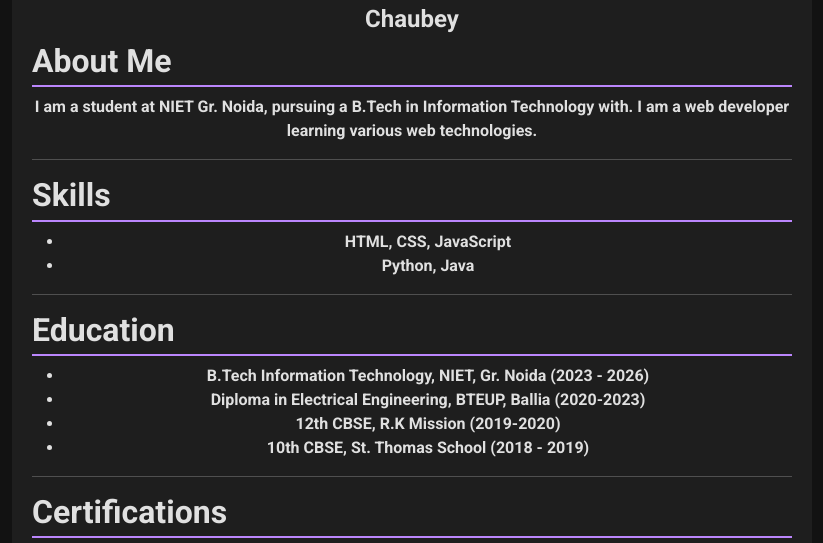
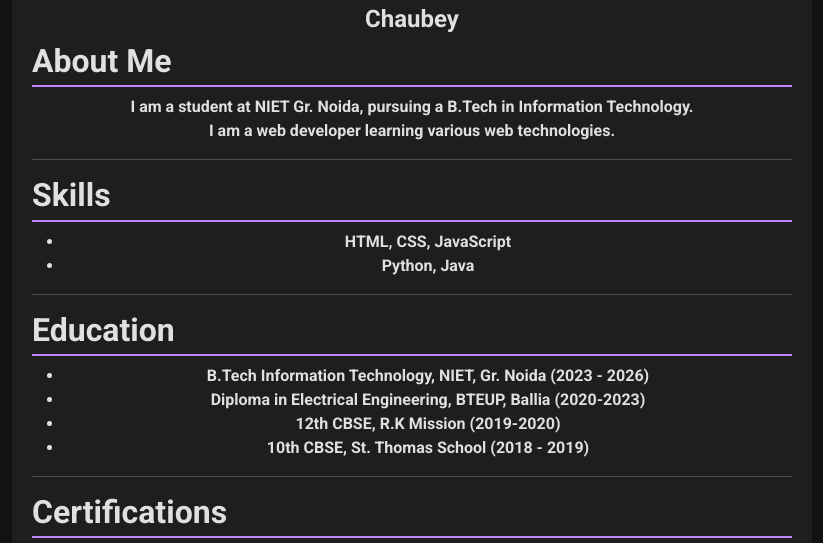
Before and after one commit to Hariomtiwari2/Portfolio_Satyam, a plain HTML site: page SatyamPortfolio/index.html in a window 1280 px wide. Shown: the part 236-779 px from the top of the page, without its empty margins (228-1051 px from the left). Drawn offline with nearby package versions, Linux system fonts and the light colour scheme.

Commit message:
Add files via upload

```diff
--- a/SatyamPortfolio/index.html
+++ b/SatyamPortfolio/index.html
@@ -54,7 +54,9 @@
 </head>
 
 <body>
+
     <div class="container">
+
         <!-- Profile Image -->
         <img src="/WhatsApp Image 2025-05-01 at 11.38.42_b20891b0.jpg" alt="Profile Picture" class="profile-img">
 
@@ -64,7 +66,7 @@
         </div>
 
         <h2>About Me</h2>
-        <p>I am a student at NIET Gr. Noida, pursuing a B.Tech in Information Technology with. I am a web developer learning various web technologies.</p>
+        <p>I am a student at NIET Gr. Noida, pursuing a B.Tech in Information Technology. <br>I am a web developer learning various web technologies.</p>
         <hr>
 
         <h2>Skills</h2>
```
